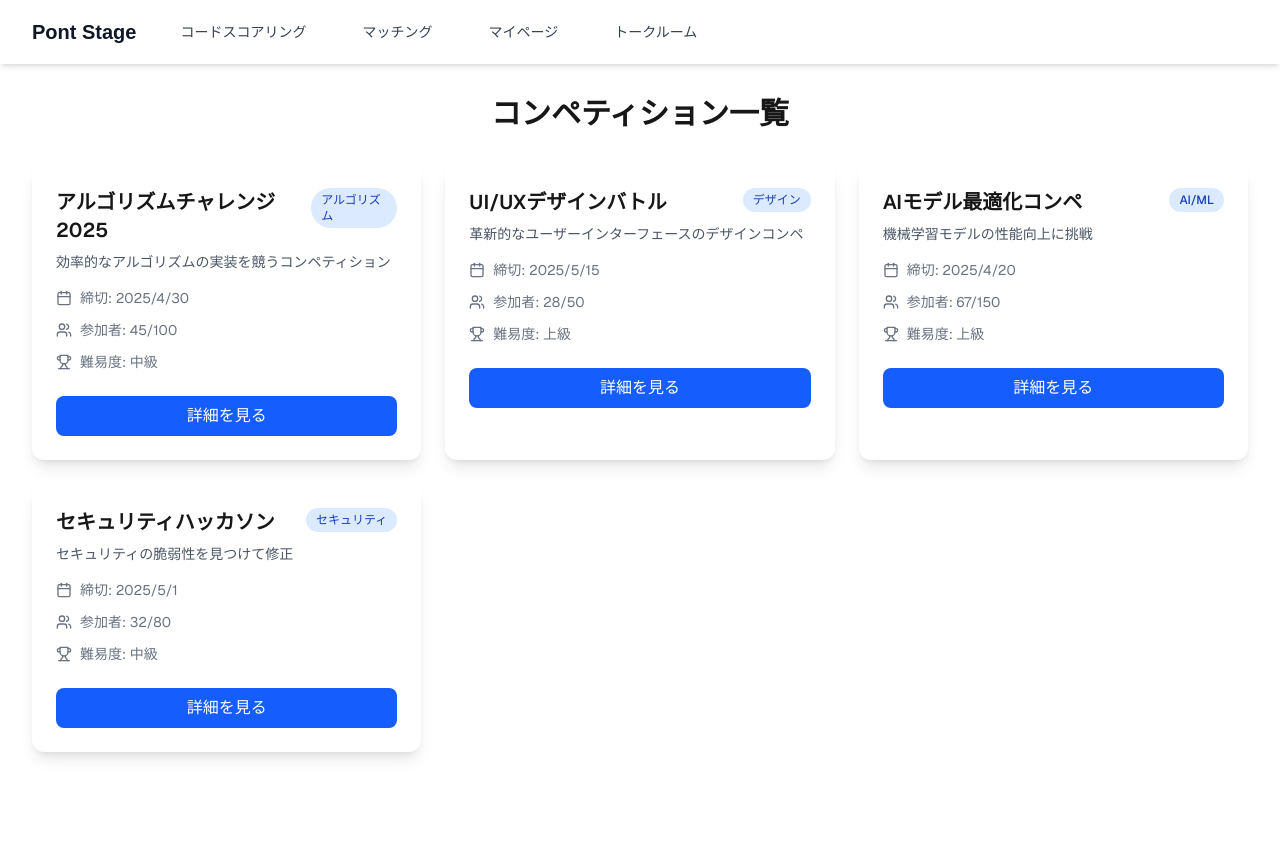
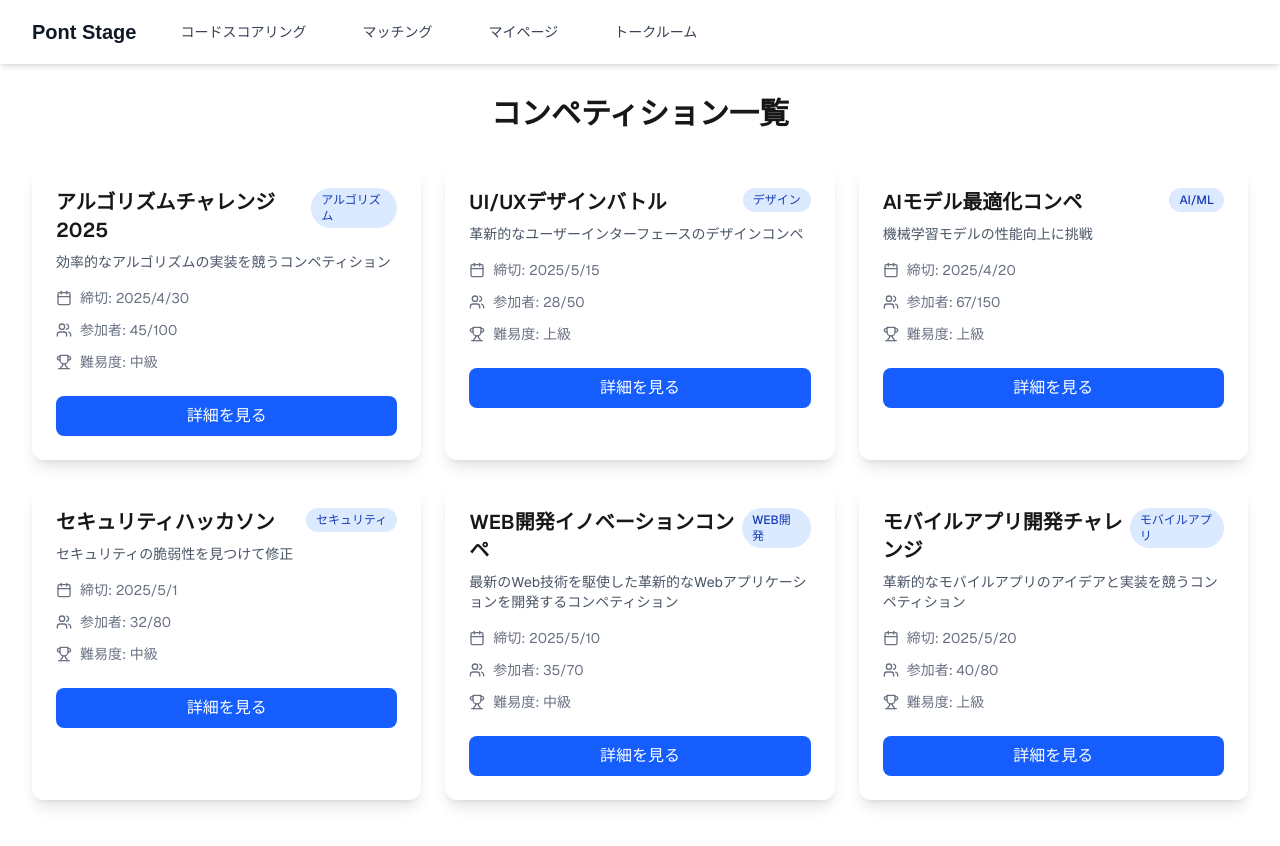
Before and after one commit to tktm8/howtv2025, a Next.js app: page / in a window 1280 px wide. Shown: the top 846 px of the page. Built offline with nearby package versions, Linux system fonts and the light colour scheme.

Commit message:
add: コンペデータ追加

```diff
--- a/src/app/competition/[id]/page.tsx
+++ b/src/app/competition/[id]/page.tsx
@@ -74,6 +74,80 @@ const competitions = [
       "ユーザビリティ（30%）",
       "アクセシビリティ（20%）",
       "技術的実現可能性（20%）"
+    ]
+  },
+  {
+    id: 5,
+    title: "WEB開発イノベーションコンペ",
+    description: "最新のWeb技術を駆使した革新的なWebアプリケーションの開発を競うコンペティション",
+    longDescription: `
+      このコンペティションでは、参加者は最新のWeb技術を活用して、ユーザー体験に優れたWebアプリケーションを開発します。
+
+      主な課題：
+      - レスポンシブデザインの実装
+      - パフォーマンス最適化
+      - セキュリティ対策の強化
+
+      ユーザーインターフェースとバックエンドの両面からの最適化が求められます。
+    `,
+    deadline: "2025/5/10",
+    participants: 35,
+    maxParticipants: 70,
+    category: "WEB開発",
+    difficulty: "中級",
+    rules: [
+      "オリジナルのコードで開発すること",
+      "最新のWebフレームワークを活用可能",
+      "セキュリティガイドラインを遵守",
+      "パフォーマンス最適化を図ること"
+    ],
+    prizes: [
+      "1位: 賞金30万円",
+      "2位: 賞金20万円",
+      "3位: 賞金10万円"
+    ],
+    evaluationCriteria: [
+      "ユーザー体験（40%）",
+      "パフォーマンス（30%）",
+      "デザイン（20%）",
+      "セキュリティ（10%）"
+    ]
+  },
+  {
+    id: 6,
+    title: "モバイルアプリ開発チャレンジ",
+    description: "革新的なモバイルアプリのアイデアと実装を競うコンペティション",
+    longDescription: `
+      このコンペティションでは、参加者は直感的で使いやすいモバイルアプリを企画・開発します。
+
+      主な課題：
+      - ユーザーインターフェースの最適化
+      - パフォーマンスの向上
+      - クロスプラットフォーム対応
+
+      斬新なアイデアと技術力が評価されます。
+    `,
+    deadline: "2025/5/20",
+    participants: 40,
+    maxParticipants: 80,
+    category: "モバイルアプリ",
+    difficulty: "上級",
+    rules: [
+      "オリジナルのアプリであること",
+      "指定されたプラットフォームに準拠すること",
+      "UIガイドラインの遵守",
+      "プロトタイプの提出必須"
+    ],
+    prizes: [
+      "1位: 最新スマートフォン",
+      "2位: タブレット",
+      "3位: アプリ開発ツールセット"
+    ],
+    evaluationCriteria: [
+      "UI/UX（35%）",
+      "パフォーマンス（35%）",
+      "技術的実現可能性（20%）",
+      "革新性（10%）"
     ]
   }
 ];
--- a/src/app/page.tsx
+++ b/src/app/page.tsx
@@ -43,6 +43,26 @@ const competitions = [
     category: "セキュリティ",
     difficulty: "中級"
   },
+  {
+    id: 5,
+    title: "WEB開発イノベーションコンペ",
+    description: "最新のWeb技術を駆使した革新的なWebアプリケーションを開発するコンペティション",
+    deadline: "2025/5/10",
+    participants: 35,
+    maxParticipants: 70,
+    category: "WEB開発",
+    difficulty: "中級"
+  },
+  {
+    id: 6,
+    title: "モバイルアプリ開発チャレンジ",
+    description: "革新的なモバイルアプリのアイデアと実装を競うコンペティション",
+    deadline: "2025/5/20",
+    participants: 40,
+    maxParticipants: 80,
+    category: "モバイルアプリ",
+    difficulty: "上級"
+  }
 ];
 
 export default function Home() {
```
